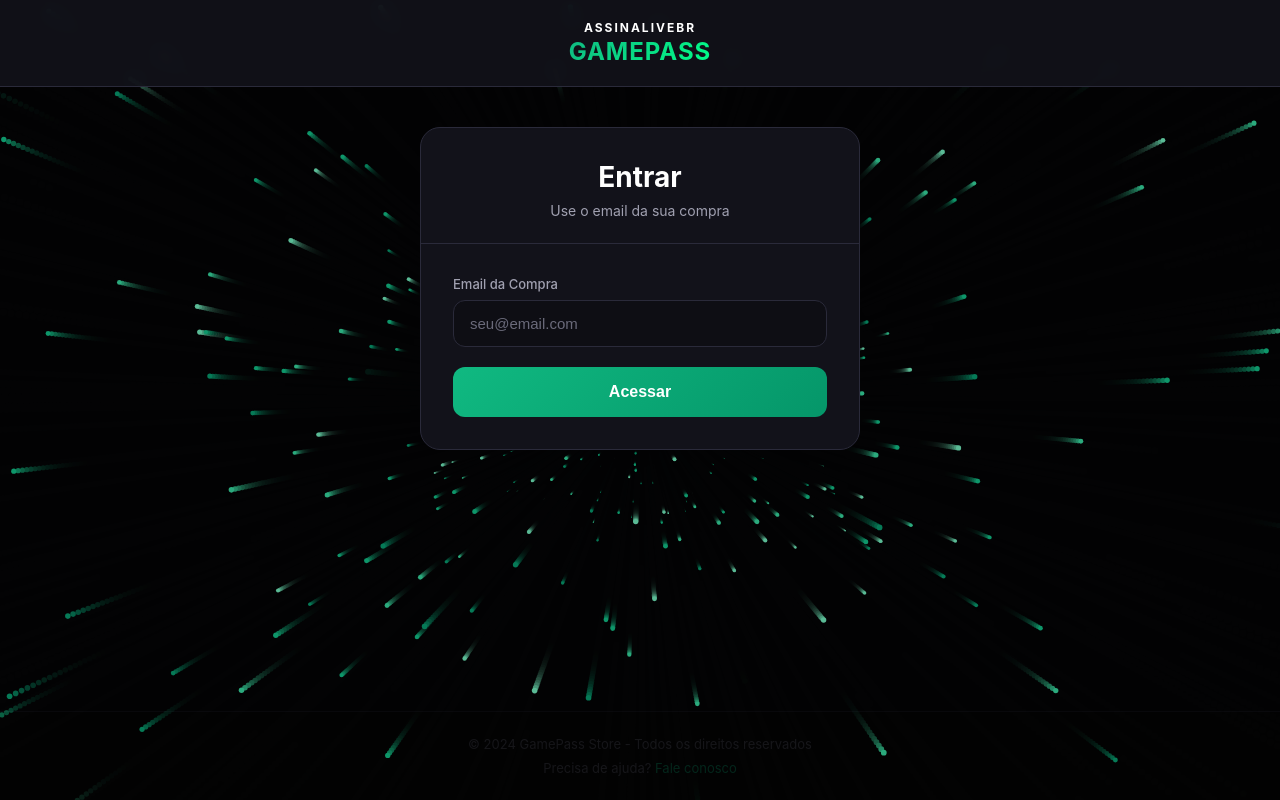
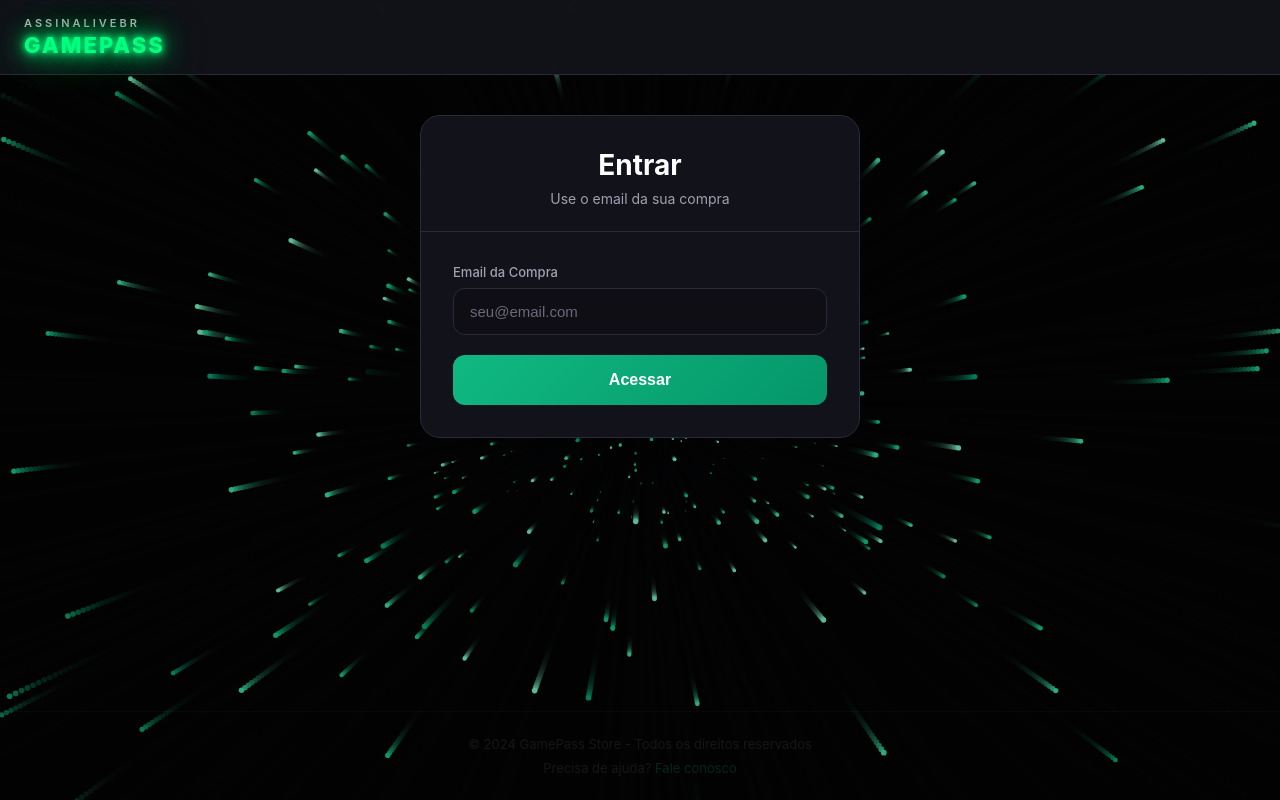
Before and after one commit to joaovitorbelortee-cpu/gamepass-portal, a React (Vite) app: page / in a window 1280 px wide. Built offline with nearby package versions, Linux system fonts and the light colour scheme; no server answers.

Commit message:
feat: implement GamePass portal with Supabase API for authentication and account management

```diff
--- a/src/MyAccount.tsx
+++ b/src/MyAccount.tsx
@@ -4,7 +4,7 @@
 interface MyAccountProps {
     token: string;
     client: {
-        id: number;
+        id: string | number;
         name: string;
         email: string;
     };
@@ -45,8 +45,8 @@
     const loadData = async () => {
         try {
             const [accountData, purchasesData] = await Promise.all([
-                portalAPI.getMyAccount(client.id),
-                portalAPI.getPurchases(client.id)
+                portalAPI.getMyAccount(client.email),
+                portalAPI.getPurchases(client.email)
             ]);
 
             if (accountData) {
--- a/src/PortalApp.tsx
+++ b/src/PortalApp.tsx
@@ -8,7 +8,7 @@
 type View = 'login' | 'register' | 'account';
 
 interface Client {
-    id: number;
+    id: string | number;
     name: string;
     email: string;
 }
--- a/src/api.ts
+++ b/src/api.ts
@@ -28,11 +28,12 @@
             // Se cliente já existe, fazer login normal
             if (existingClient) {
                 console.log('✅ Cliente existente, permitindo login:', existingClient.email);
+                // Token baseado em EMAIL para evitar problemas com UUID
                 return {
-                    token: `mock-token-${existingClient.id}`,
+                    token: `email-token-${btoa(existingClient.email)}`,
                     client: {
                         id: existingClient.id,
-                        name: existingClient.name,
+                        name: existingClient.name || 'Cliente',
                         email: existingClient.email
                     }
                 };
@@ -75,10 +76,10 @@
             }
 
             return {
-                token: `mock-token-${newClient.id}`,
+                token: `email-token-${btoa(newClient.email)}`,
                 client: {
                     id: newClient.id,
-                    name: newClient.name,
+                    name: newClient.name || 'Cliente',
                     email: newClient.email
                 },
                 accountAssigned: {
@@ -143,10 +144,20 @@
     },
 
     async verify(token: string) {
-        if (!token.startsWith('mock-token-')) {
+        // Suporta token antigo (mock-token-ID) e novo (email-token-BASE64)
+        let email = '';
+
+        if (token.startsWith('email-token-')) {
+            // Novo formato: email-token-BASE64EMAIL
+            try {
+                email = atob(token.replace('email-token-', ''));
+            } catch {
                 throw new Error('Token inválido');
             }
+        } else if (token.startsWith('mock-token-')) {
+            // Formato antigo: mock-token-UUID (buscar por ID)
             const id = token.replace('mock-token-', '');
+            if (!id) throw new Error('Token inválido');
 
             const { data, error } = await supabase
                 .from('clients')
@@ -154,31 +165,52 @@
                 .eq('id', id)
                 .single();
 
-        if (error) throw error;
+            if (error || !data) throw new Error('Cliente não encontrado');
+            return data;
+        } else {
+            throw new Error('Token inválido');
+        }
+
+        // Buscar cliente por email
+        const { data, error } = await supabase
+            .from('clients')
+            .select('*')
+            .eq('email', email)
+            .single();
+
+        if (error || !data) throw new Error('Cliente não encontrado');
         return data;
     },
 
-    async getMyAccount(clientId: string | number) {
+    async getMyAccount(clientIdOrEmail: string | number) {
         try {
-            // Primeiro, buscar o email do cliente
+            let email = '';
+
+            // Se for email (contém @), usar direto
+            if (typeof clientIdOrEmail === 'string' && clientIdOrEmail.includes('@')) {
+                email = clientIdOrEmail;
+            } else {
+                // Se for ID, buscar o email do cliente
                 const { data: client, error: clientError } = await supabase
                     .from('clients')
                     .select('email')
-                .eq('id', clientId)
+                    .eq('id', clientIdOrEmail)
                     .single();
 
                 if (clientError || !client?.email) {
                     console.error('❌ Erro ao buscar cliente:', clientError);
                     return null;
                 }
+                email = client.email;
+            }
 
-            console.log('🔍 Buscando conta para email:', client.email);
+            console.log('🔍 Buscando conta para email:', email);
 
             // Buscar conta diretamente pelo sold_to_email (email do comprador)
             const { data: account, error: accountError } = await supabase
                 .from('accounts')
                 .select('*')
-                .eq('sold_to_email', client.email)
+                .eq('sold_to_email', email)
                 .order('created_at', { ascending: false })
                 .limit(1)
                 .maybeSingle();
@@ -202,24 +234,33 @@
         }
     },
 
-    async getPurchases(clientId: string | number) {
+    async getPurchases(clientIdOrEmail: string | number) {
         try {
-            // Buscar o email do cliente
+            let email = '';
+
+            if (typeof clientIdOrEmail === 'string' && clientIdOrEmail.includes('@')) {
+                email = clientIdOrEmail;
+            } else {
+                // Buscar o email do cliente pelo ID
                 const { data: client, error: clientError } = await supabase
                     .from('clients')
                     .select('email')
-                .eq('id', clientId)
+                    .eq('id', clientIdOrEmail)
                     .single();
 
                 if (clientError || !client?.email) {
                     return [];
                 }
+                email = client.email;
+            }
+
+            // Buscar todas as contas vinculadas a este email
 
             // Buscar todas as contas vinculadas a este email
             const { data: accounts, error: accountsError } = await supabase
                 .from('accounts')
                 .select('*')
-                .eq('sold_to_email', client.email)
+                .eq('sold_to_email', email)
                 .order('created_at', { ascending: false });
 
             if (accountsError) throw accountsError;
--- a/src/portal.css
+++ b/src/portal.css
@@ -37,9 +37,9 @@
   display: flex;
   justify-content: space-between;
   align-items: center;
-  padding: 20px 24px;
+  padding: 16px 24px;
   border-bottom: 1px solid var(--portal-border);
-  background: rgba(18, 18, 26, 0.9);
+  background: rgba(18, 18, 26, 0.95);
   -webkit-backdrop-filter: blur(10px);
   backdrop-filter: blur(10px);
   position: sticky;
@@ -50,30 +50,51 @@
 .portal-logo {
   display: flex;
   flex-direction: column;
-  align-items: center;
-  justify-content: center;
+  align-items: flex-start;
   gap: 2px;
-  text-align: center;
-  flex: 1;
 }
 
 .logo-brand {
-  font-size: 12px;
-  font-weight: 700;
-  letter-spacing: 2px;
-  color: #ffffff;
+  font-size: 11px;
+  font-weight: 600;
+  letter-spacing: 3px;
+  color: rgba(255, 255, 255, 0.7);
   text-transform: uppercase;
 }
 
 .logo-gamepass {
-  font-size: 24px;
-  font-weight: 700;
-  background: linear-gradient(135deg, var(--portal-primary), #00ff88);
-  -webkit-background-clip: text;
-  -webkit-text-fill-color: transparent;
-  background-clip: text;
+  font-size: 22px;
+  font-weight: 800;
+  color: #00ff7f;
   text-transform: uppercase;
-  letter-spacing: 1px;
+  letter-spacing: 2px;
+  text-shadow:
+    0 0 5px #00ff7f,
+    0 0 10px #00ff7f,
+    0 0 20px #00cc66,
+    0 0 40px #00cc66;
+  animation: led-pulse 2s ease-in-out infinite;
+}
+
+@keyframes led-pulse {
+
+  0%,
+  100% {
+    text-shadow:
+      0 0 5px #00ff7f,
+      0 0 10px #00ff7f,
+      0 0 20px #00cc66,
+      0 0 40px #00cc66;
+  }
+
+  50% {
+    text-shadow:
+      0 0 8px #00ff7f,
+      0 0 15px #00ff7f,
+      0 0 30px #00cc66,
+      0 0 50px #00cc66,
+      0 0 60px #009944;
+  }
 }
 
 .logo-icon {
```
Lines whose indentation alone changed are shown as unchanged.
